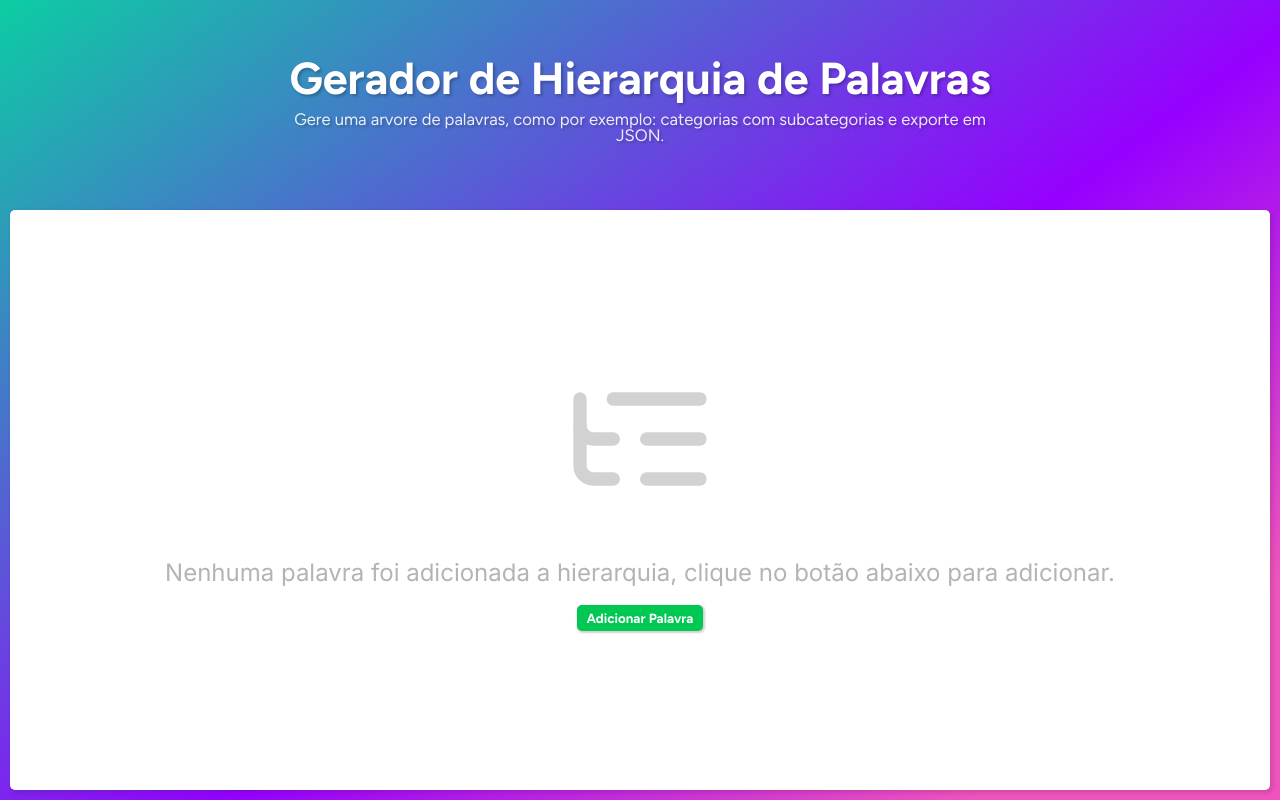
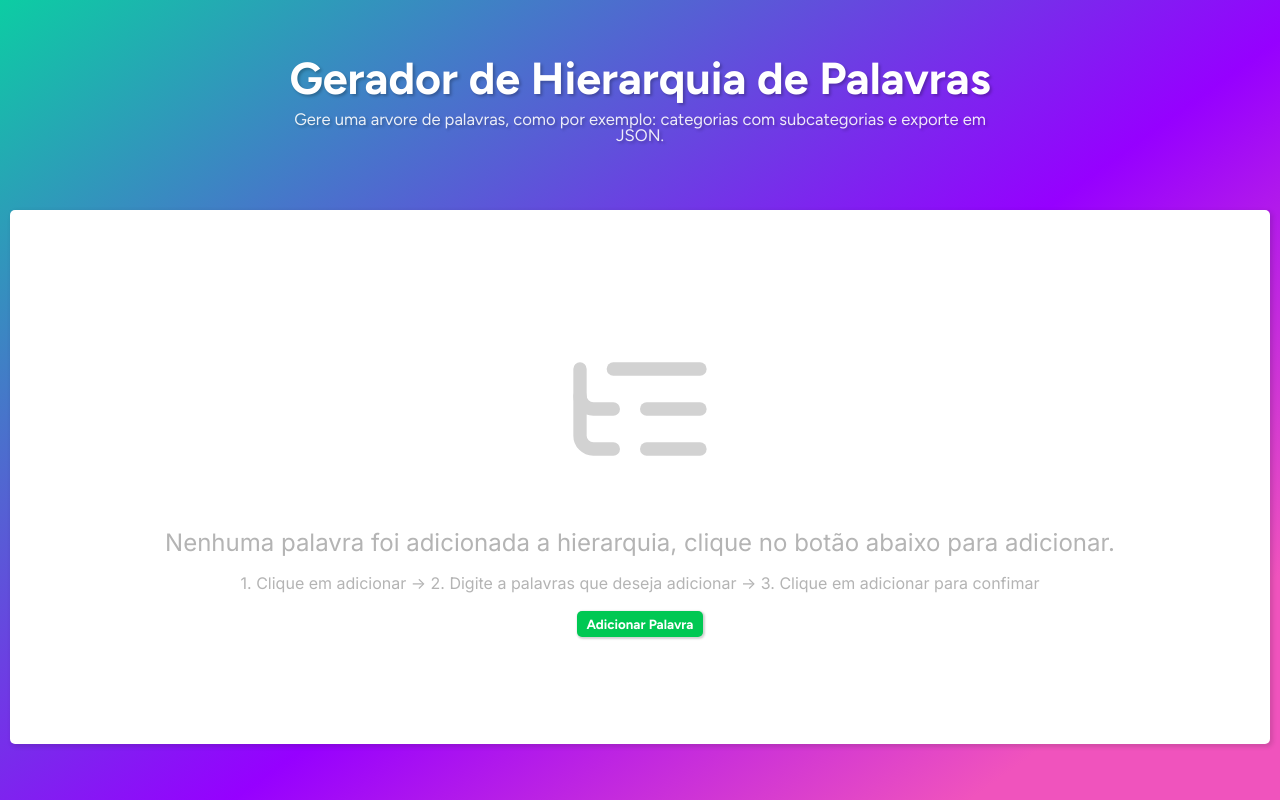
Before and after one commit to efms25/word-hierachy, a React (Vite) app in the folder apps/frontend/: page / in a window 1280 px wide. Built offline with nearby package versions, Linux system fonts and the light colour scheme.

Commit message:
:sparkles: feat(front): json generation

```diff
--- a/apps/frontend/package.json
+++ b/apps/frontend/package.json
@@ -10,6 +10,7 @@
     "preview": "vite preview"
   },
   "dependencies": {
+    "file-saver": "^2.0.5",
     "react": "^18.3.1",
     "react-dom": "^18.3.1",
     "react-icons": "^5.3.0",
--- a/apps/frontend/src/components/Button/index.tsx
+++ b/apps/frontend/src/components/Button/index.tsx
@@ -7,8 +7,17 @@ export interface IButton {
   type?: "button" | "submit" | "reset";
   color?: string;
   style?: CSSProperties;
+  disabled?: boolean;
 }
-function Button({ children, onClick, id, type = "button", color = "#00c853", style }: IButton) {
+function Button({
+  children,
+  onClick,
+  id,
+  type = "button",
+  color = "#00c853",
+  style,
+  disabled,
+}: IButton) {
   const handleClickButton = () => {
     if (onClick) {
       onClick(id);
@@ -16,7 +25,13 @@ function Button({ children, onClick, id, type = "button", color = "#00c853", sty
   };
 
   return (
-    <Container style={style} type={type} color={color} onClick={handleClickButton}>
+    <Container
+      style={style}
+      disabled={disabled}
+      type={type}
+      color={color}
+      onClick={handleClickButton}
+    >
       {children}
     </Container>
   );
--- a/apps/frontend/src/components/EmptyTree/index.tsx
+++ b/apps/frontend/src/components/EmptyTree/index.tsx
@@ -1,6 +1,6 @@
 import { LuListTree } from "react-icons/lu";
 import Button from "../Button";
-import { Container, IconBox, Info } from "./styles";
+import { Container, IconBox, Info, Guide } from "./styles";
 
 function EmptyTree({ addWordClick }: { addWordClick: () => void }): JSX.Element {
   return (
@@ -12,6 +12,11 @@ function EmptyTree({ addWordClick }: { addWordClick: () => void }): JSX.Element
         Nenhuma palavra foi adicionada a hierarquia, clique no botão abaixo para
         adicionar.
       </Info>
+      <Guide>
+        {`1. Clique em adicionar ->
+        2. Digite a palavras que deseja adicionar ->
+        3. Clique em adicionar para confimar`}
+      </Guide>
       <Button onClick={addWordClick}>Adicionar Palavra</Button>
     </Container>
   );
--- a/apps/frontend/src/components/EmptyTree/styles.tsx
+++ b/apps/frontend/src/components/EmptyTree/styles.tsx
@@ -19,6 +19,10 @@ const Info = styled.div`
   color: rgba(180, 180, 180);
   font-size: clamp(1rem, 3vh, 2rem);
   text-align: center;
-`
-
-export { Container, IconBox, Info };
+`;
+const Guide = styled.div`
+  font-size: clamp(1rem, 2vh, 1.5rem);
+  color: rgba(180, 180, 180);
+  text-align: center;
+`;
+export { Container, IconBox, Info, Guide };
--- a/apps/frontend/src/components/TreeView/styles.tsx
+++ b/apps/frontend/src/components/TreeView/styles.tsx
@@ -2,7 +2,7 @@ import styled from "styled-components";
 
 const Container = styled.div`
   position: fixed;
-  height: calc(75vh - 50px);
+  height: calc(75vh - 75px);
   max-width: 1240px;
   width: calc(100vw - 40px);
   overflow: auto;
--- a/apps/frontend/src/pages/Home/index.tsx
+++ b/apps/frontend/src/pages/Home/index.tsx
@@ -1,10 +1,31 @@
+import { useContext } from "react";
 import Background from "../../layouts/Background";
 import Header from "../../components/Header";
 import Card from "../../components/Card";
 import { Body, Container } from "./styles";
 import TreeView from "../../components/TreeView";
+import { AppContext } from "../../contexts/AppContext";
+import Button from "../../components/Button";
+import { saveAs } from "file-saver";
 
 function Home() {
+  const { tree } = useContext(AppContext);
+
+  const handleGenerateJson = () => {
+    try {
+      const blob = new Blob([JSON.stringify(tree)], {
+        type: "application/json",
+      });
+      saveAs(blob, "hierarchy.json");
+      alert("Arquivo gerado com sucesso.");
+    } catch (err) {
+      alert("Ocorreu um erro na tentativa de geração do arquivo");
+      throw new Error(
+        `Ocorreu um erro na tentativa de geração do arquivo, tente novamente. ${err}`
+      );
+    }
+  };
+
   return (
     <Background>
       <Container>
@@ -17,6 +38,15 @@ function Home() {
             <TreeView />
           </Card>
         </Body>
+        <div>
+          <Button
+            onClick={handleGenerateJson}
+            style={{ margin: 10, float: "right", visibility: tree.length ? "visible" : "hidden" }}
+            disabled={!tree.length}
+          >
+            Gerar arquivo de hierarquia
+          </Button>
+        </div>
       </Container>
     </Background>
   );
```
Also changed, not shown: 2 other files (tests, documents, lock files or other folders).
